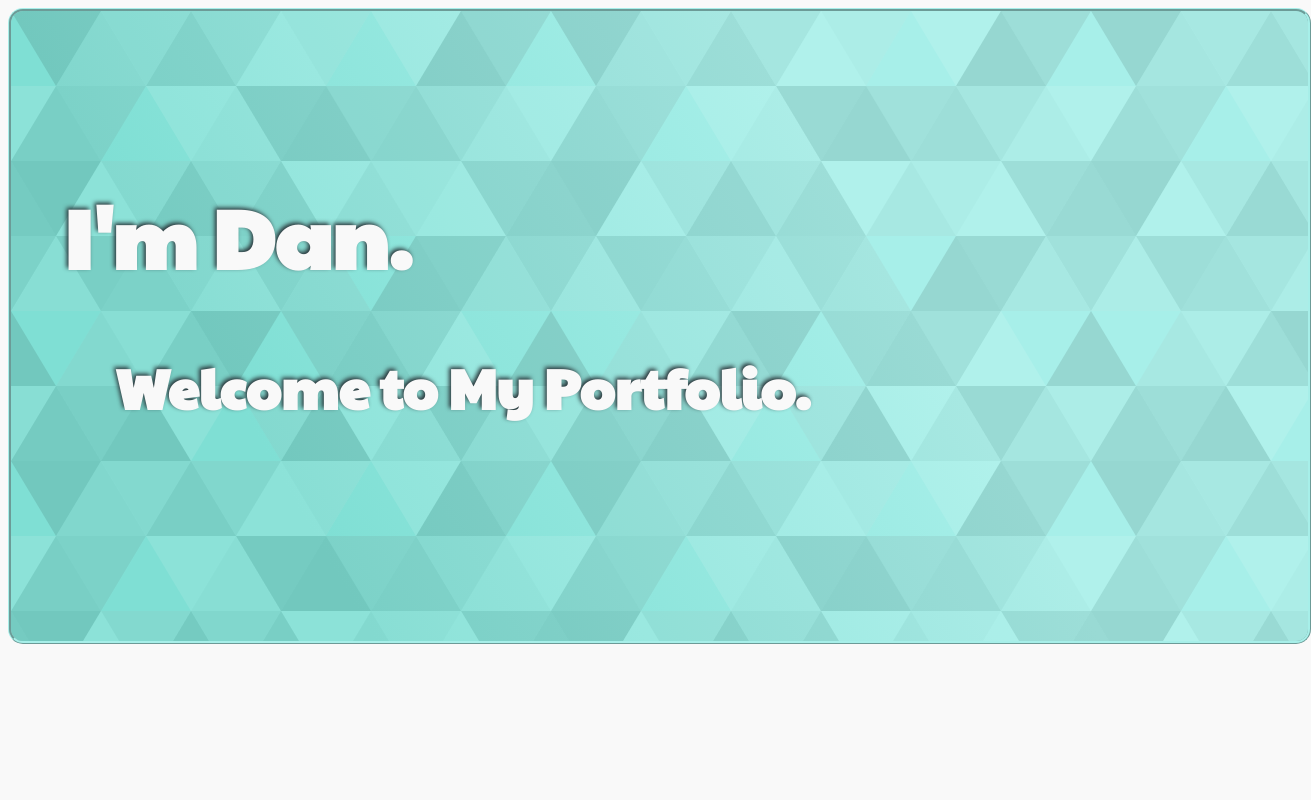
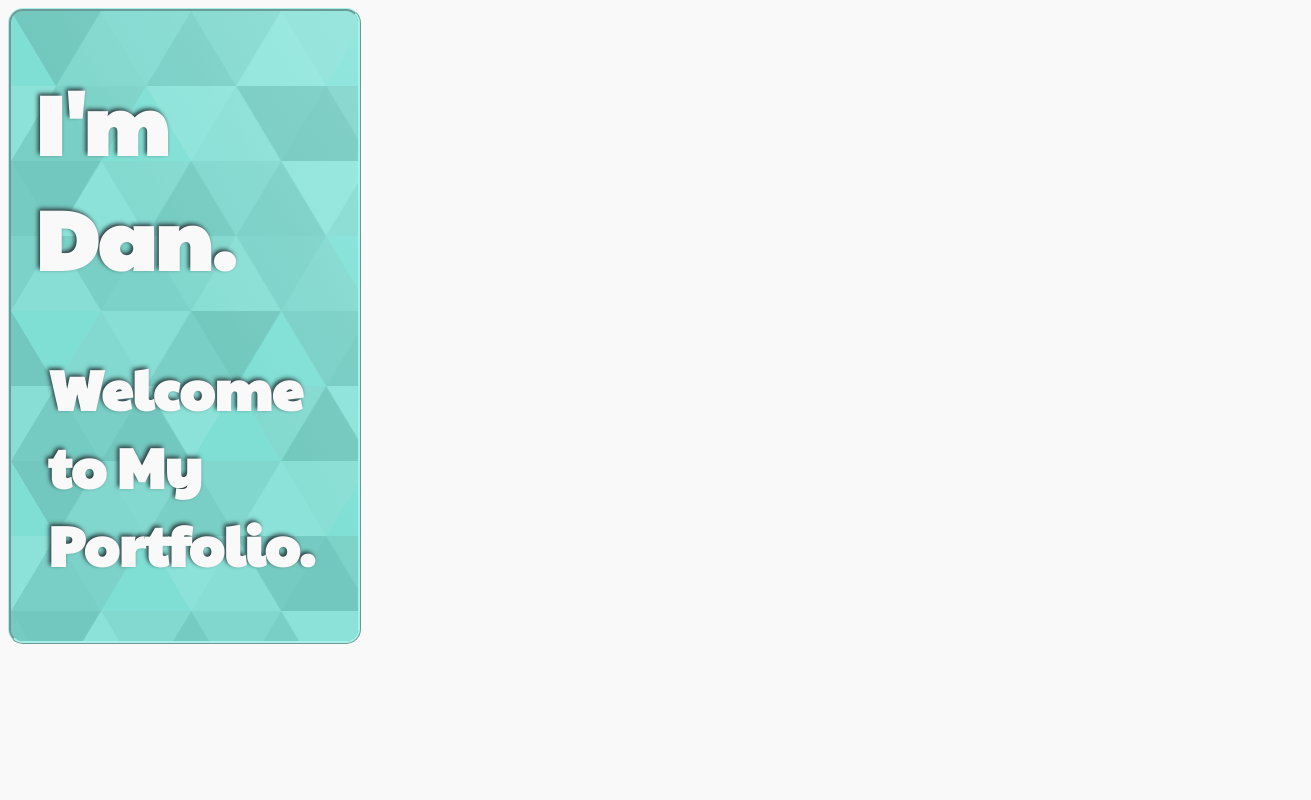
Before and after one commit to kernel-forbin/hello, a plain HTML site: page index.html in a window 1280 px wide. Shown: the top 800 px of the page, 1311 px wide, since content can reach past the window. Drawn offline with Linux system fonts and the light colour scheme.

Commit message:
Update style.css

```diff
--- a/style.css
+++ b/style.css
@@ -20,7 +20,7 @@ p{
 body{
   background-color: #f9f9f9;
   padding:0 0 170px 0;
-  width: 1280px;
+  width: 320px;
 
 }
 /**********************************
```
